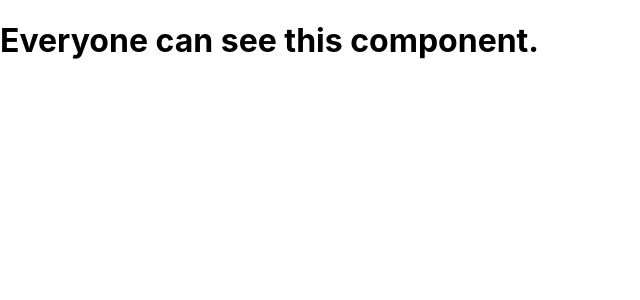
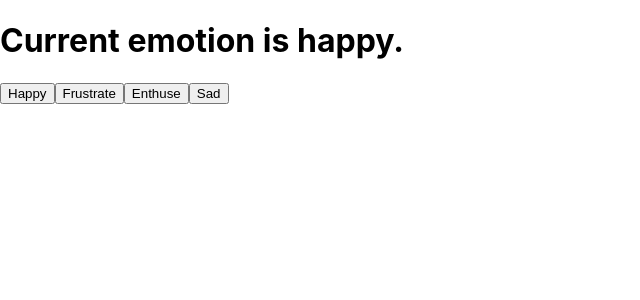
Before and after one commit to ichan266/LinkedIn-Learning-react-essentials, a React (Create React App) app: page / in a window 1280 px wide. Shown: the top 300 px of the page, without its empty margins (0-640 px from the left). Built offline with nearby package versions, Linux system fonts and the light colour scheme.

Commit message:
Chapter 4 - useState

```diff
--- a/src/App.js
+++ b/src/App.js
@@ -1,16 +1,19 @@
-import React from "react";
+import React, { useState } from "react";
 import "./App.css";
 
-function SecretComponent() {
-  return <h1>Super secret information for authorized users only</h1>;
-}
-
-function RegularComponent() {
-  return <h1>Everyone can see this component.</h1>;
-}
-
-function App({ authorized }) {
-  return <>{authorized ? <SecretComponent /> : <RegularComponent />}</>;
+function App() {
+  const [emotion, setEmotion] = useState("happy");
+  console.log(emotion);
+  console.log(typeof emotion);
+  return (
+    <>
+      <h1>Current emotion is {emotion}.</h1>
+      <button onClick={() => setEmotion("happy")}>Happy</button>
+      <button onClick={() => setEmotion("frustrated")}>Frustrate</button>
+      <button onClick={() => setEmotion("enthusiastic")}>Enthuse</button>
+      <button onClick={() => setEmotion("sad")}>Sad</button>
+    </>
+  );
 }
 
 export default App;
```
